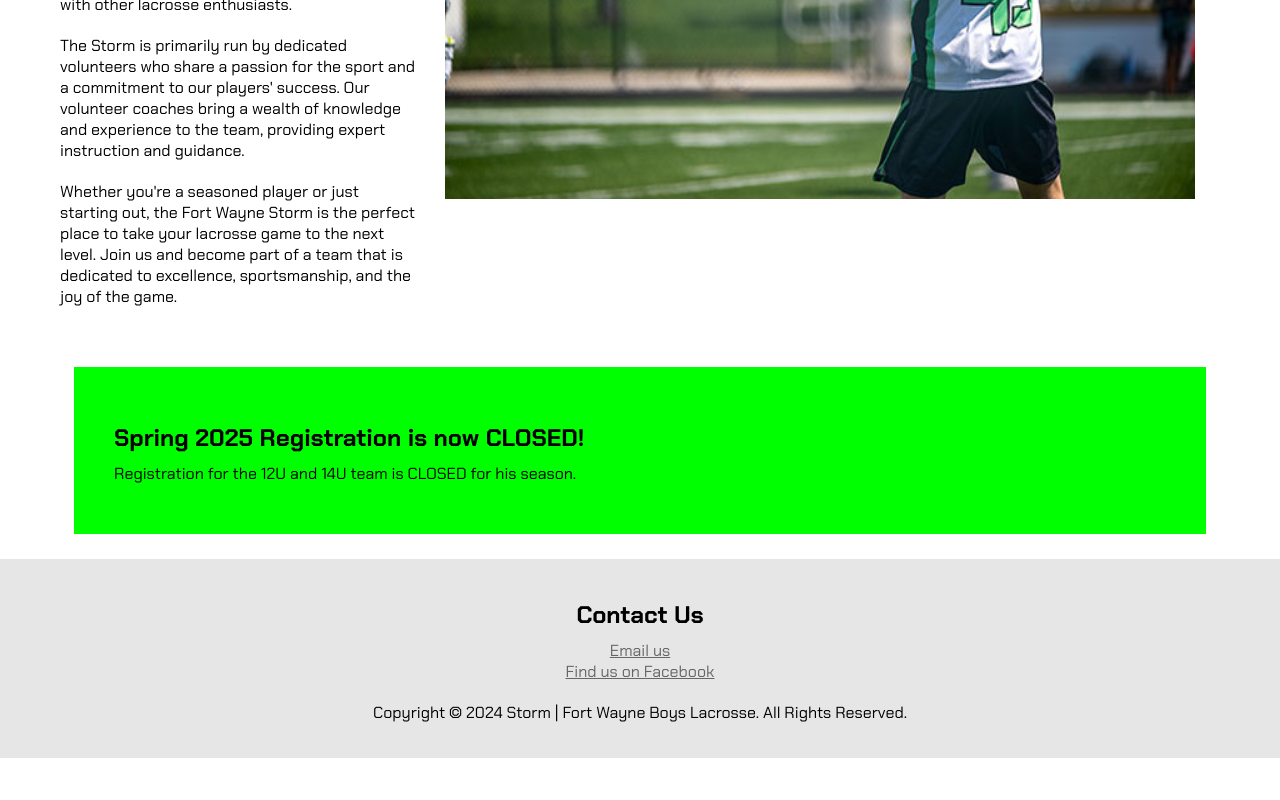
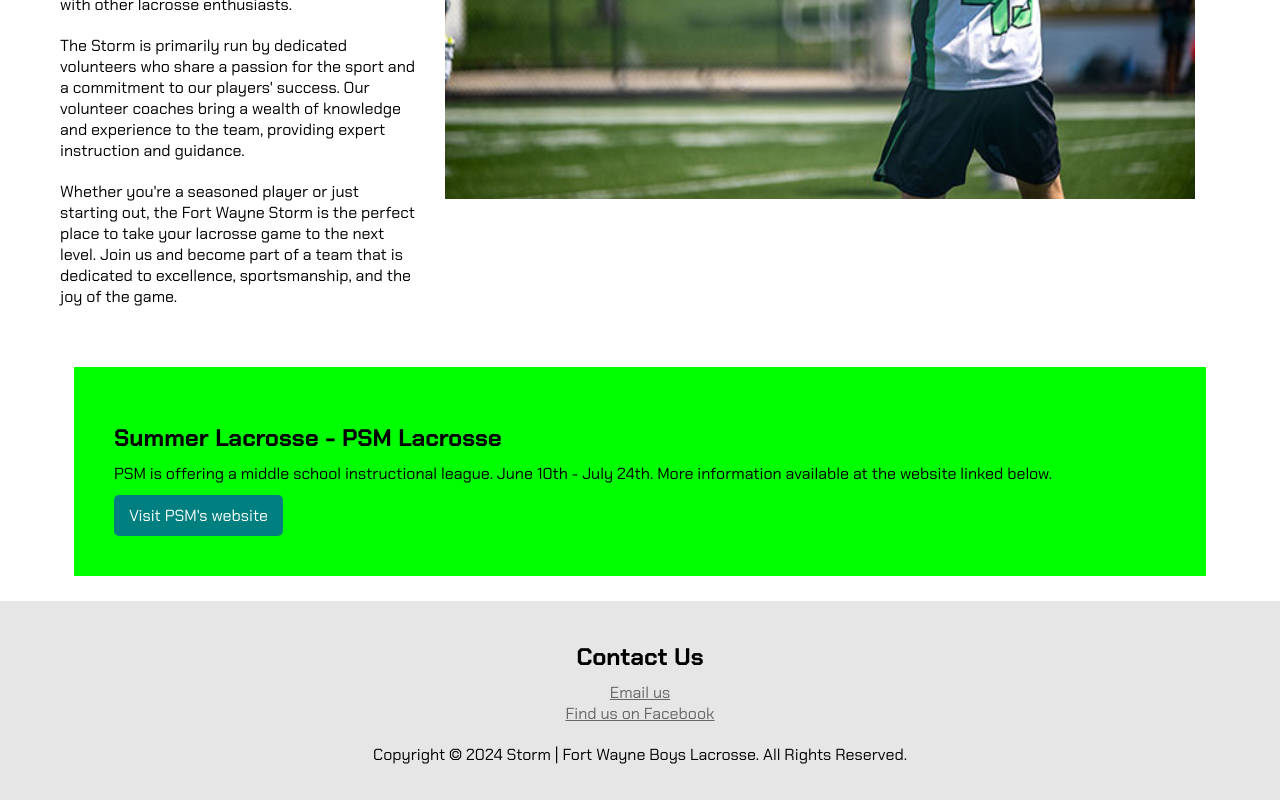
Before and after one commit to jhaagen/storm-lacrosse, a React (Create React App) app: page / in a window 1280 px wide. Shown: the part 851-1651 px from the top of the page. Before the commit the page ends 1609 px from the top, so only its background shows below. Built offline with nearby package versions, Linux system fonts and the light colour scheme; a web font is replaced by a local one.

Commit message:
updated CTA for summer lacrosse

```diff
--- a/src/components/cta.js
+++ b/src/components/cta.js
@@ -4,8 +4,9 @@ import './cta.scss';
 function CTA() {
 return (
 <div className="cta">
-<h2>Spring 2025 Registration is now CLOSED!</h2>
-            <p>Registration for the 12U and 14U team is CLOSED for his season.</p>
+<h2>Summer Lacrosse - PSM Lacrosse</h2>
+            <p>PSM is offering a middle school instructional league. June 10th - July 24th. More information available at the website linked below.<br/><br/>
+                <a href="https://bondsports.co/activity/programs/CO_ED-adult-OTHER/6755/season/PSM%20Middle%20School%20Instructional%20League/65546">Visit PSM's website</a></p>
             </div>
 
 );
```
Also changed, not shown: 1 other file (tests, documents, lock files or other folders).
